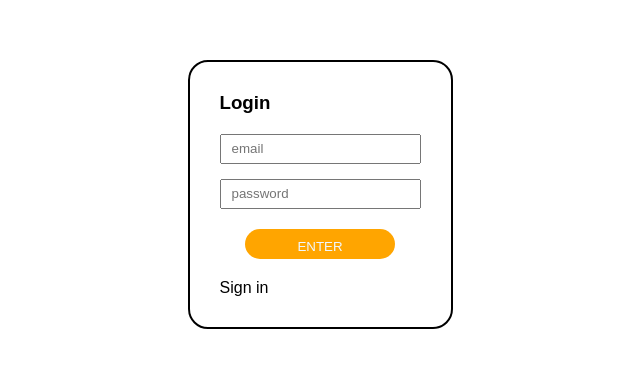
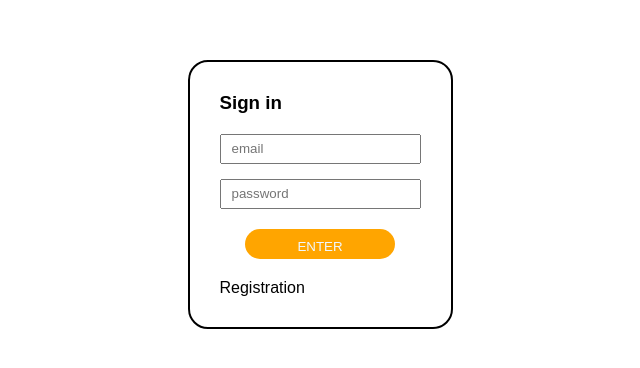
Before and after one commit to Suranovasua/webprojectfinal, a plain HTML site: page final_project/index.html in a window 1280 px wide. Shown: the part 206-574 px from the top of the page, 320-960 px from the left. Drawn offline with Linux system fonts and the light colour scheme.

Commit message:
Update index.html

```diff
--- a/final_project/index.html
+++ b/final_project/index.html
@@ -13,7 +13,7 @@
                 <div class="header__inner">
                     <div class="header__inner-nav">
                         <div class="header__inner-nav-logo">
-                            <h3>Aruuke</h3>
+                            <a href=""><h3>Log out</h3></a>
                         </div>
                     </div>
                 </div>
@@ -44,7 +44,7 @@
     <div class="modal_login">
         <div class="modal_login_form">
             <h3 class="modal_login_form-text">
-                Login
+                Sign in
             </h3>
             <div class="modal_login_form-inputs">
                 <input placeholder="email" type="email" class="m1 modal_login_form-input1">
@@ -52,14 +52,14 @@
             </div>
             <button class="modal_login_form-button">ENTER</button>
             <div class="to_sign_in">
-                <p>Sign in</p>
+                <p>Registration</p>
             </div>
         </div>
     </div>
     <div class="modal_signin">
         <div class="modal_signin_form">
             <h3 class="modal_signin_form-text">
-                SIGN IN
+                REGISTRATION
             </h3>
             <div class="modal_signin_form-inputs">
                 <input placeholder="email" type="email" class="m1 modal_signin_form-input1">
@@ -67,7 +67,7 @@
             </div>
             <button class="modal_signin_form-button">ENTER</button>
             <div class="to_log_in">
-                <p >Login</p>
+                <p >SIGN IN</p>
             </div>
         </div>
     </div>
```
